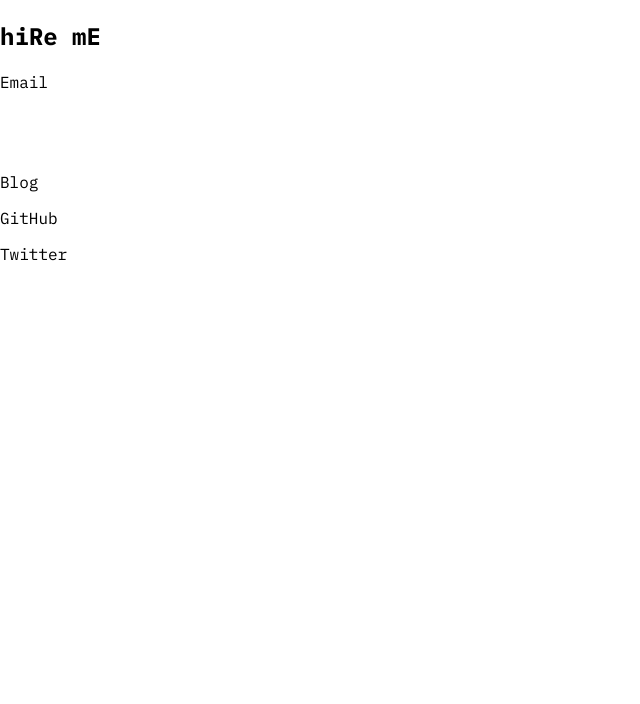
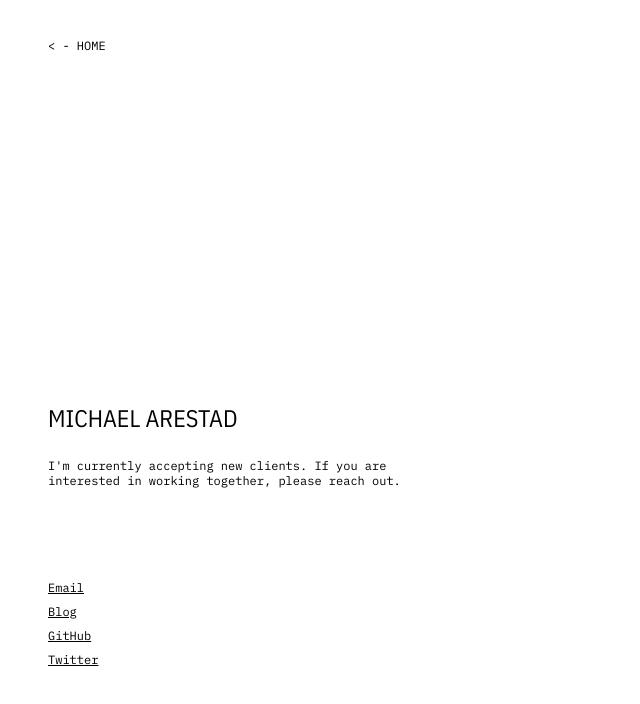
Before and after one commit to MichaelArestad/portfolio, a Next.js app: page /hire-me in a window 1280 px wide. Shown: the top 704 px of the page, without its empty margins (0-640 px from the left). Built offline with nearby package versions, Linux system fonts and the light colour scheme.

Commit message:
Updated hire me page content

```diff
--- a/pages/hire-me.js
+++ b/pages/hire-me.js
@@ -1,6 +1,9 @@
 import Link from "next/link";
 import SEO from "../components/seo";
 import Layout from "../components/layout/layout";
+import Hero from "../components/hero/hero";
+import Back from "../components/back/back";
+import Card from "../components/card/card";
 import List from "../components/list/list";
 
 export default function Home() {
@@ -9,13 +12,18 @@ export default function Home() {
 			<SEO title="say hi" />
 
 			<main>
-				<h2>hiRe mE</h2>
-				<List minimal>
+				<Hero
+					title="Michael Arestad"
+					description="I'm currently accepting new clients. If you are interested in working together, please reach out."
+					bg="#fff"
+					textColor="#000">
+					<Back href="/">Home</Back>
+				</Hero>
+				<Card>
+					<List minimal condensed>
 						<li>
 							<a href="mailto:marestad@gmail.com">Email</a>
 						</li>
-				</List>
-				<List minimal>
 						<li>
 							<a href="https://michael.blog/">Blog</a>
 						</li>
@@ -26,6 +34,7 @@ export default function Home() {
 							<a href="https://twitter.com/michaelarestad">Twitter</a>
 						</li>
 					</List>
+				</Card>
 			</main>
 		</Layout>
 	);
```
Lines whose indentation alone changed are shown as unchanged.
